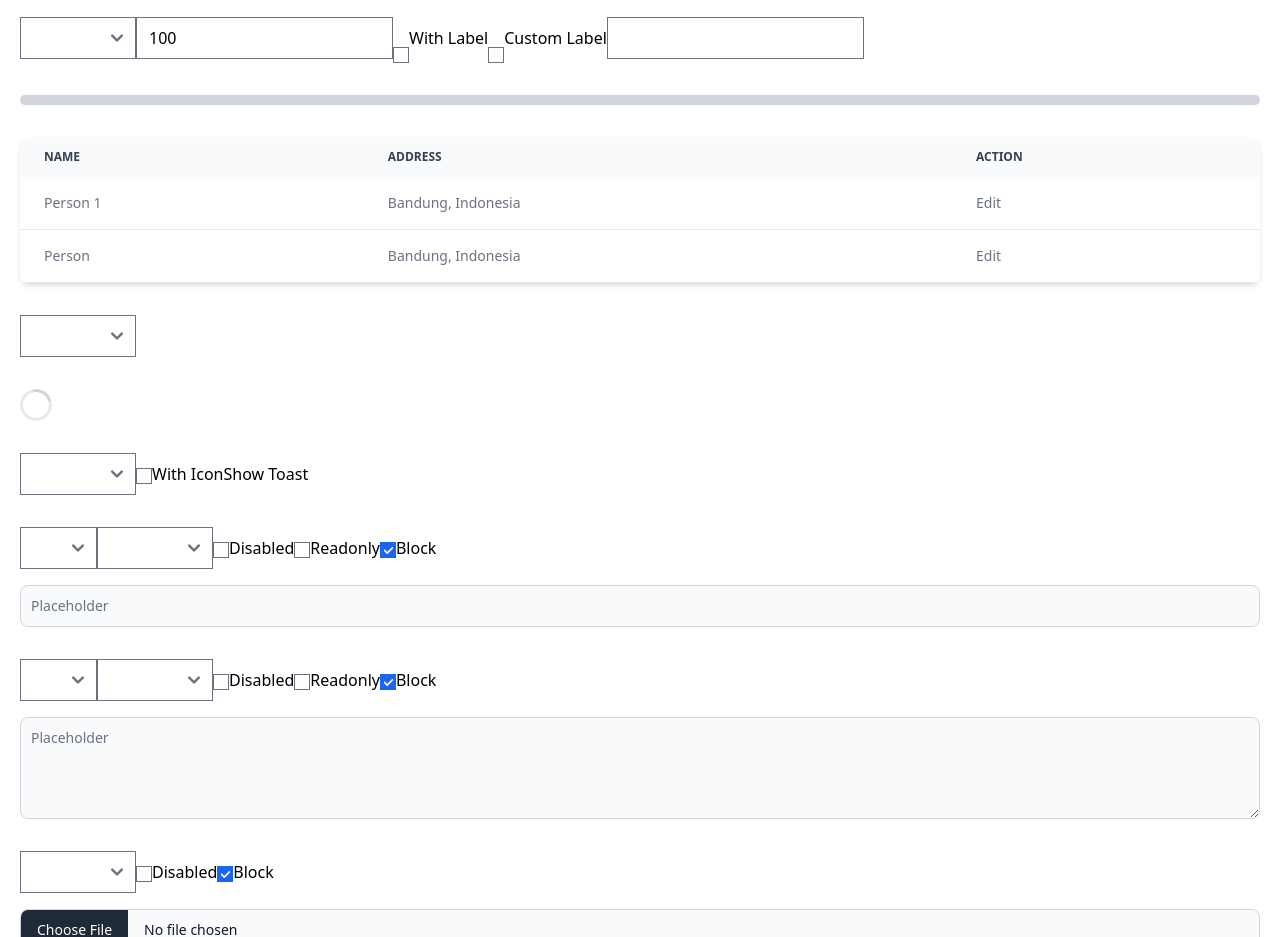
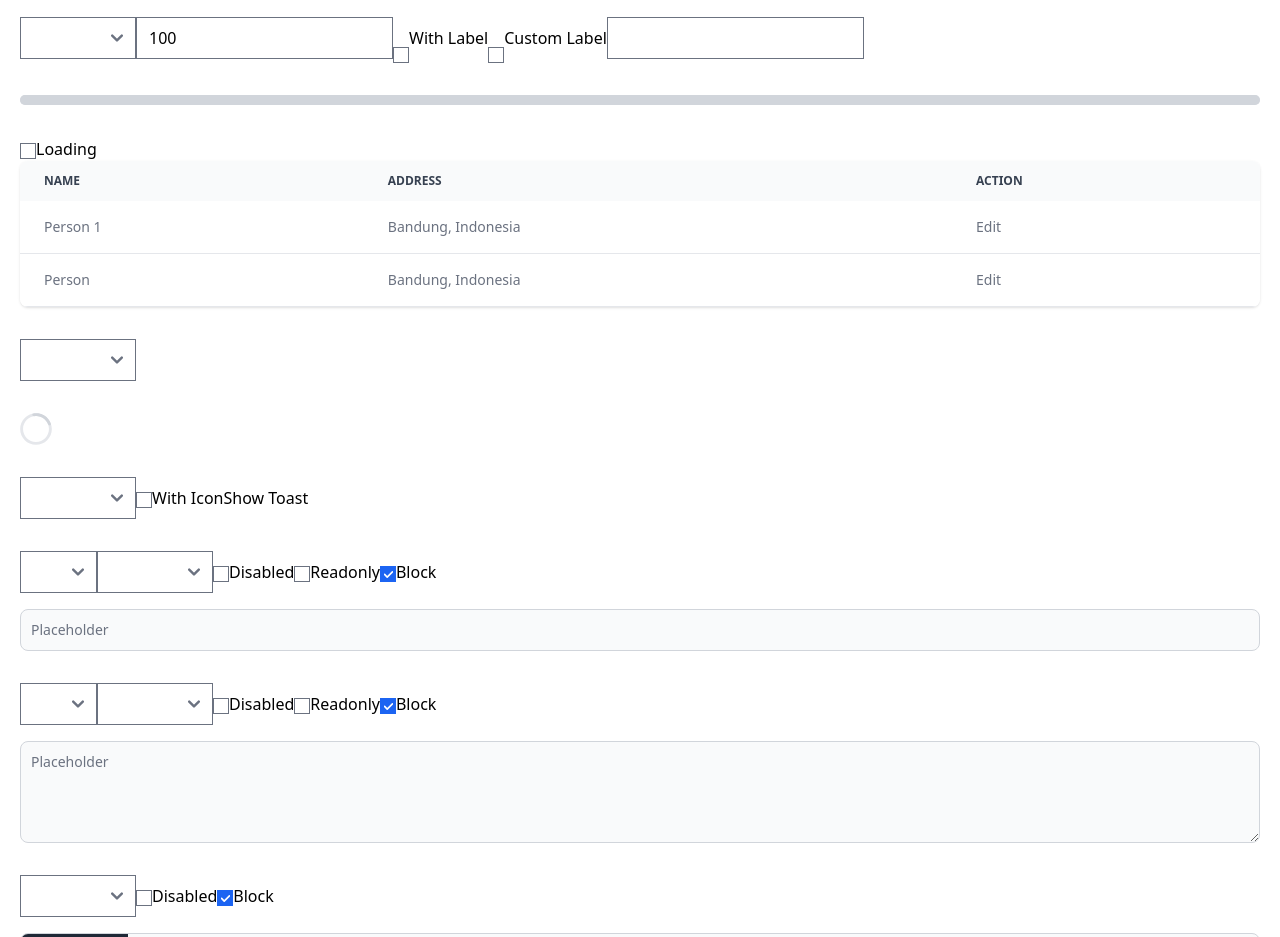
Before and after one commit to ibrahimalanshor/my-vue-ui, a Vue app: page / in a window 1280 px wide. Shown: the part 920-1857 px from the top of the page. Built offline with nearby package versions, Linux system fonts and the light colour scheme.

Commit message:
add table loading state

```diff
--- a/src/components/base-table.vue
+++ b/src/components/base-table.vue
@@ -1,8 +1,10 @@
 <script>
 import { computed, defineComponent } from 'vue';
+import BaseSpinner from './base-spinner.vue';
 
 export default defineComponent({
   name: 'base-table',
+  components: { BaseSpinner },
   props: {
     id: {
       type: String,
@@ -15,6 +17,10 @@ export default defineComponent({
     data: {
       type: Array,
       required: true,
+    },
+    loading: {
+      type: Boolean,
+      default: false,
     },
   },
   setup(props) {
@@ -36,7 +42,13 @@ export default defineComponent({
 </script>
 
 <template>
-  <div class="overflow-x-auto relative shadow-md sm:rounded-lg">
+  <div class="overflow-x-auto relative shadow sm:rounded-lg">
+    <div
+      class="absolute top-0 left-0 w-full h-full flex items-center justify-center bg-gray-50 bg-opacity-50"
+      v-if="loading"
+    >
+      <base-spinner />
+    </div>
     <table class="w-full text-sm text-left text-gray-500">
       <thead class="text-xs text-gray-700 uppercase bg-gray-50">
         <slot name="head" :td-class="headTdClass">
--- a/src/test/test-table.vue
+++ b/src/test/test-table.vue
@@ -29,11 +29,24 @@ const table = reactive({
       address: 'Bandung, Indonesia',
     },
   ],
+  loading: false,
 });
 </script>
 
 <template>
-  <base-table :columns="table.columns" :data="table.data">
+  <div>
+    <input
+      type="checkbox"
+      id="table-loading"
+      :value="true"
+      v-model="table.loading"
+    />
+    <label for="table-loading">Loading</label>
+    <base-table
+      :columns="table.columns"
+      :data="table.data"
+      :loading="table.loading"
+    >
       <template #body="{ trClass, tdClass }">
         <tr :class="trClass" v-for="data in table.data" :key="data[table.key]">
           <template v-for="column in table.columns" :key="column.key">
@@ -43,4 +56,5 @@ const table = reactive({
         </tr>
       </template>
     </base-table>
+  </div>
 </template>
```
Lines whose indentation alone changed are shown as unchanged.
